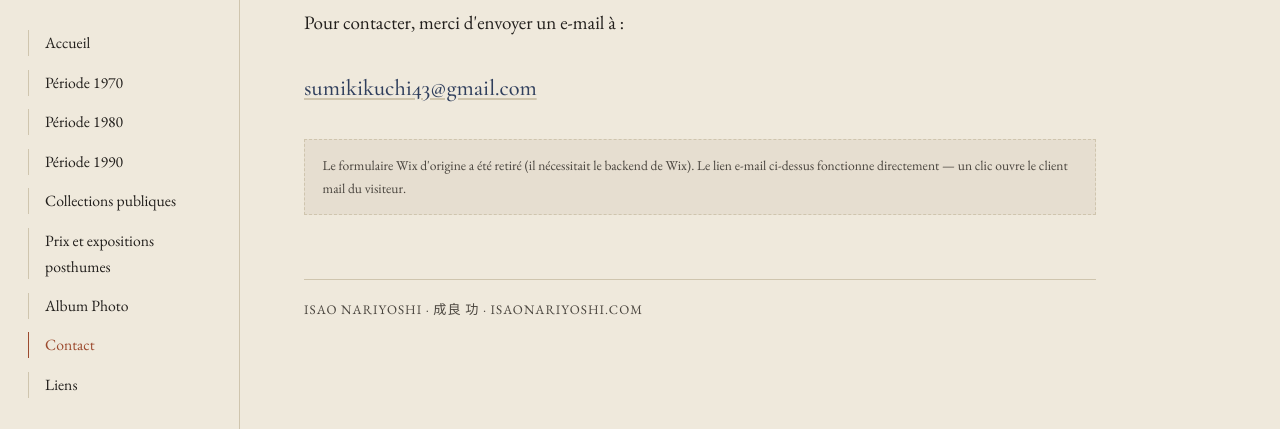
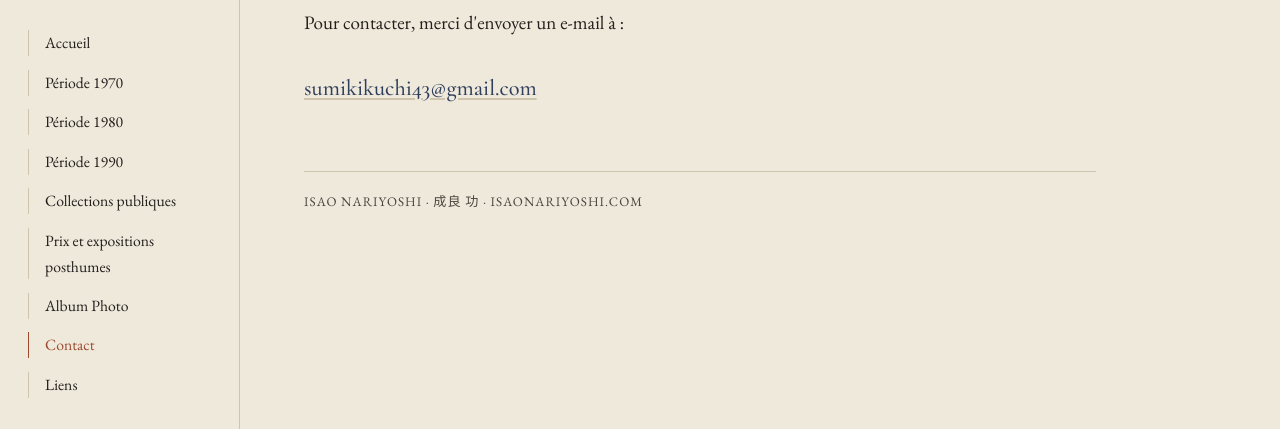
Before and after one commit to Timecode94/isaonariyoshi-site, a plain HTML site: page contact.html in a window 1280 px wide. Shown: the part 137-566 px from the top of the page. Drawn offline with nearby package versions, Linux system fonts and the light colour scheme.

Commit message:
Update contact.html

```diff
--- a/contact.html
+++ b/contact.html
@@ -34,7 +34,7 @@
     <a href="mailto:sumikikuchi43@gmail.com">sumikikuchi43@gmail.com</a>
   </div>
 
-  <p class="note">Le formulaire Wix d'origine a été retiré (il nécessitait le backend de Wix). Le lien e-mail ci-dessus fonctionne directement — un clic ouvre le client mail du visiteur.</p>
+
 
   <footer class="page-end">Isao Nariyoshi · 成良 功 · isaonariyoshi.com</footer>
 </main>
```
